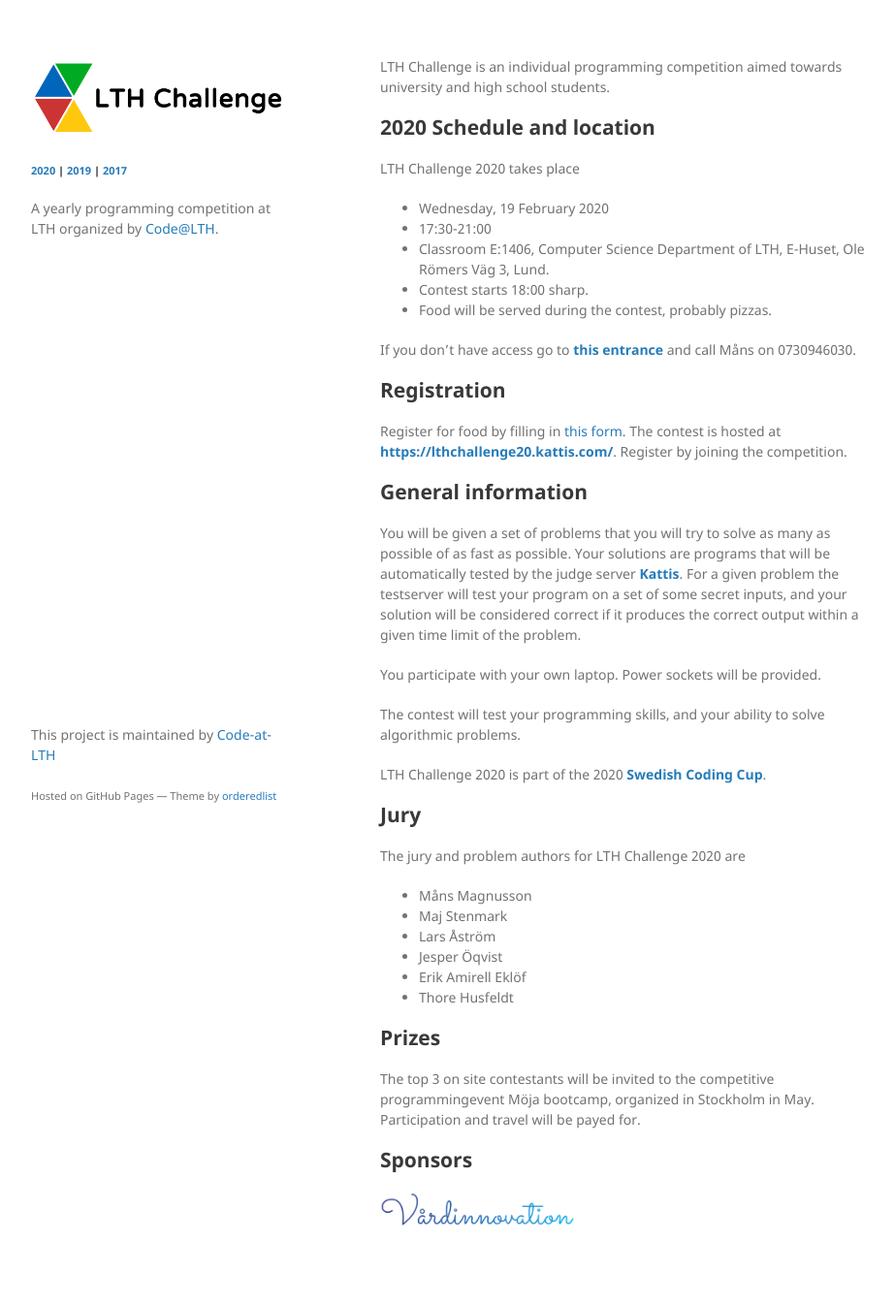
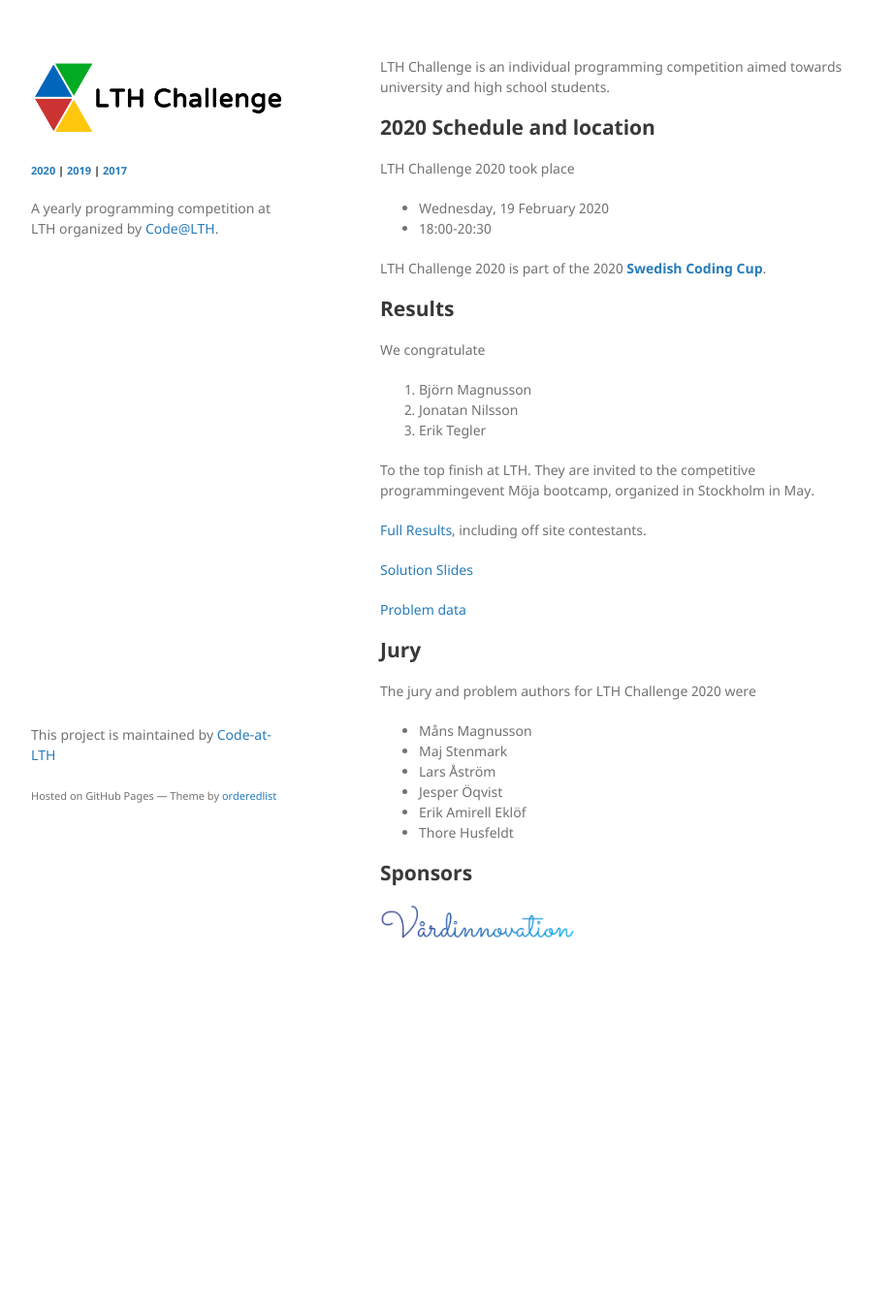
Before and after one commit to Code-at-LTH/lthchallenge, a Jekyll site: the page built from index.md, in a window 1280 px wide. Shown: the whole page at 97% size, without its empty margins (178-1100 px from the left). Built offline with Jekyll 4.4.1, drawn with Linux system fonts in a browser that asks for light colours; after the commit the page ends 1050 px from its top, so only the background shows below that.

Commit message:
post contest update

```diff
--- a/index.md
+++ b/index.md
@@ -6,31 +6,30 @@ LTH Challenge is an individual programming competition aimed towards university
 
 ## 2020 Schedule and location
 
-LTH Challenge 2020 takes place
+LTH Challenge 2020 took place
 * Wednesday, 19 February 2020
-* 17:30-21:00
-* Classroom E:1406, Computer Science Department of LTH, E-Huset, Ole Römers Väg 3, Lund.
-* Contest starts 18:00 sharp.
-* Food will be served during the contest, probably pizzas.
-
-If you don't have access go to **[this entrance](https://goo.gl/maps/YQGmE5yuW5C2)** and call Måns on 0730946030.
-
-## Registration
-Register for food by filling in [this form](https://docs.google.com/forms/d/e/1FAIpQLSe-pOuYgbRoU2gA3wrW_omR3efdAQvllX5wCLxAbi0sFDnGbg/viewform).
-The contest is hosted at **[https://lthchallenge20.kattis.com/](https://lthchallenge20.kattis.com/)**. Register by joining the competition.
-
-## General information
-You will be given a set of problems that you will try to solve as many as possible of as fast as possible. Your solutions are programs that will be automatically tested by the judge server **[Kattis](https://open.kattis.com)**. For a given problem the testserver will test your program on a set of some secret inputs, and your solution will be considered correct if it produces the correct output within a given time limit of the problem.
-
-You participate with your own laptop. Power sockets will be provided.
-
-The contest will test your programming skills, and your ability to solve algorithmic problems.
+* 18:00-20:30
 
 LTH Challenge 2020 is part of the 2020 **[Swedish Coding Cup](http://codingcup.se/)**.
 
+## Results
+
+We congratulate
+1. Björn Magnusson
+2. Jonatan Nilsson
+3. Erik Tegler
+
+To the top finish at LTH. They are invited to the competitive programmingevent Möja bootcamp, organized in Stockholm in May.
+
+[Full Results](https://lthchallenge20.kattis.com/standings), including off site contestants.
+
+[Solution Slides](https://docs.google.com/presentation/d/1O3fv_ypfaLWDE2NsBMO41kCSVutXIpl7x2EMl197tjg/edit?usp=sharing)
+
+[Problem data](https://gitlab.com/exoji2e/lth-challenge-19-winter/)
+
 ## Jury
 
-The jury and problem authors for LTH Challenge 2020 are
+The jury and problem authors for LTH Challenge 2020 were
 
 * Måns Magnusson
 * Maj Stenmark
@@ -39,8 +38,6 @@ The jury and problem authors for LTH Challenge 2020 are
 * Erik Amirell Eklöf
 * Thore Husfeldt
 
-## Prizes
-The top 3 on site contestants will be invited to the competitive programmingevent Möja bootcamp, organized in Stockholm in May. Participation and travel will be payed for.
 
 ## Sponsors
 
```
